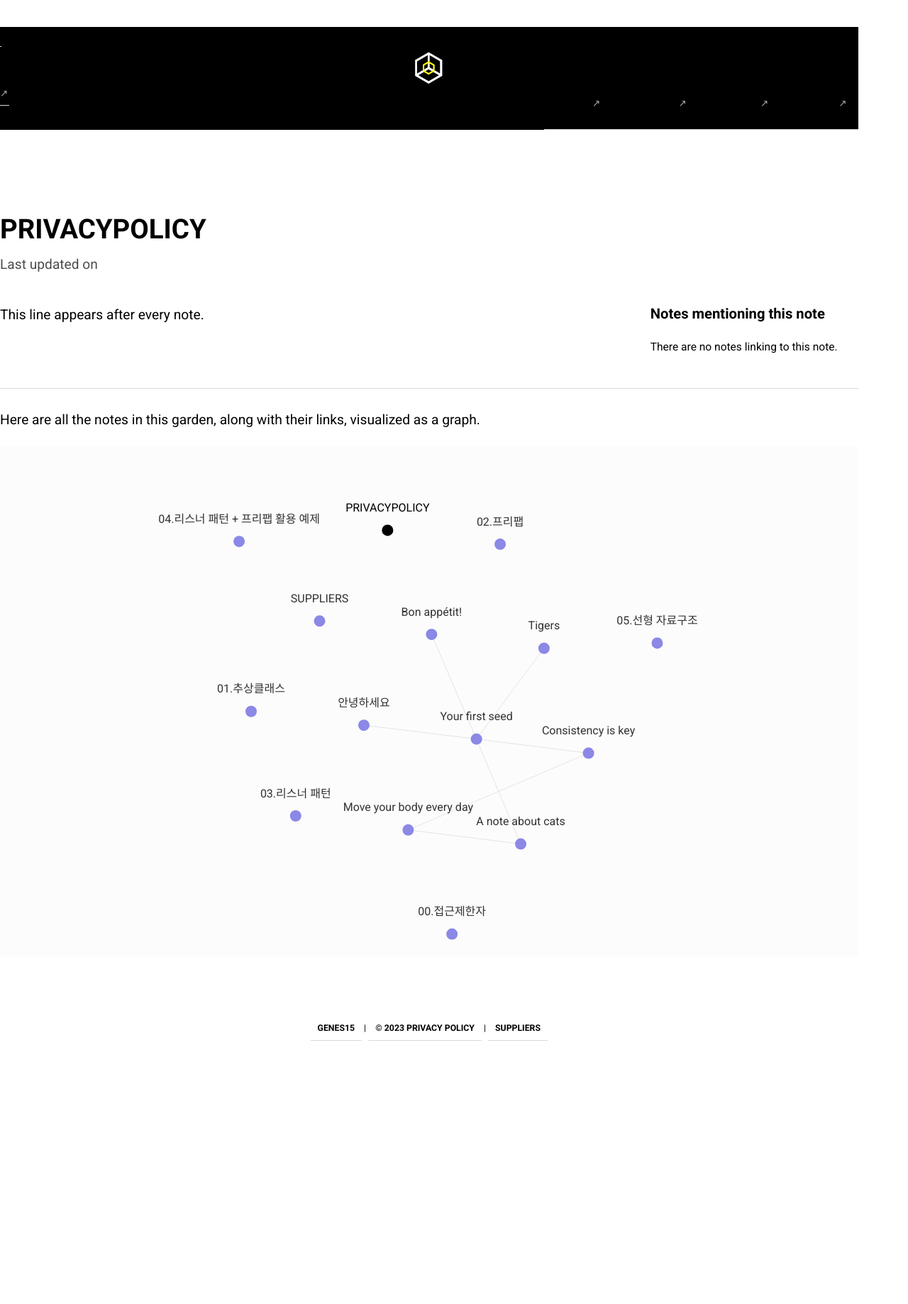
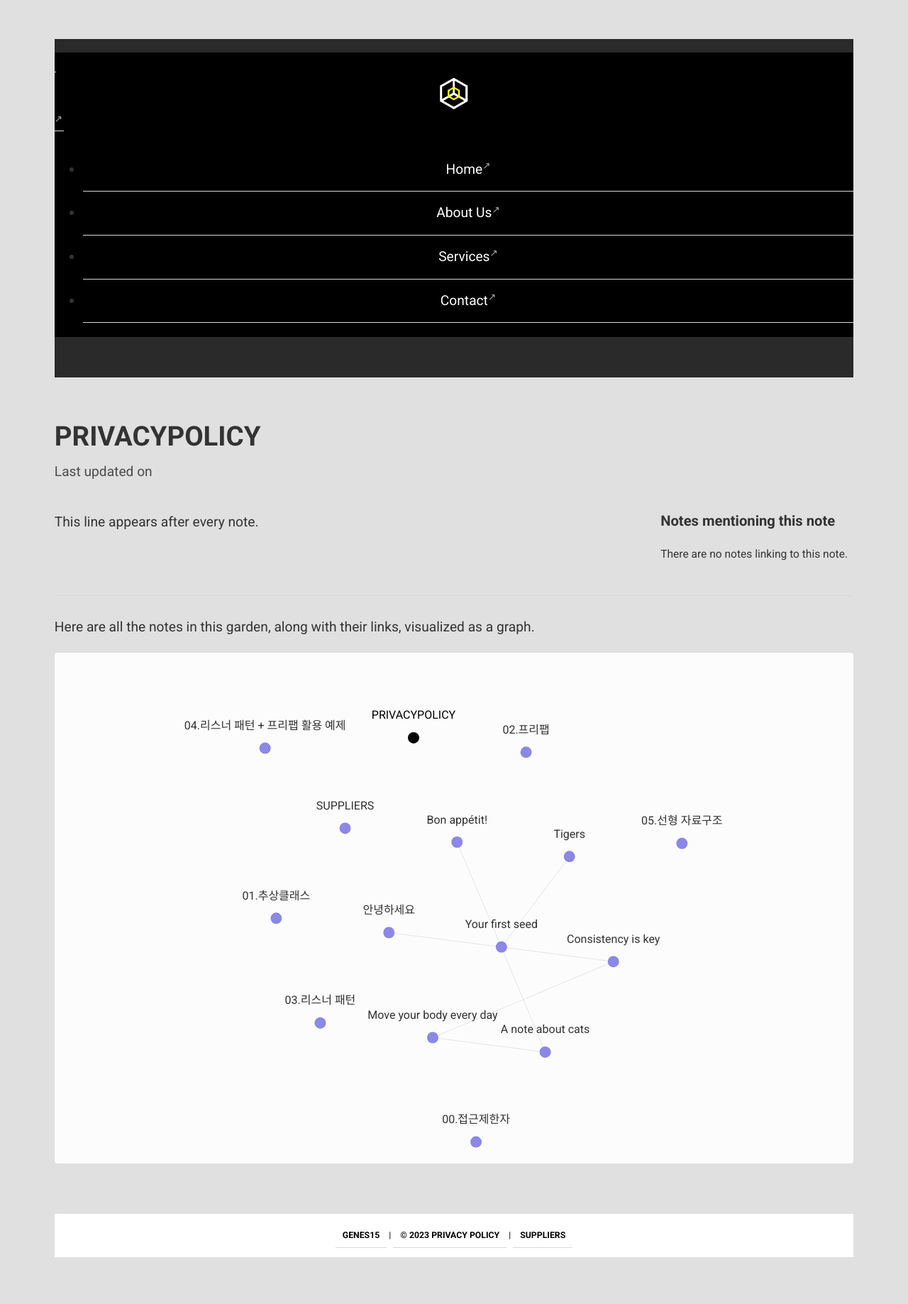
Before and after one commit to RED-SHA/Digitalgarden, a Jekyll site: the page built from _notes/PRIVACYPOLICY.md, in a window 1280 px wide. Shown: the whole page at 71% size. Built offline with Jekyll 4.4.1, drawn with Linux system fonts in a browser that asks for light colours; before the commit the page ends 1511 px from its top, so only the background shows below that.

Commit message:
Update head.html

```diff
--- a/_includes/head.html
+++ b/_includes/head.html
@@ -18,57 +18,32 @@
   <style>
     body {
         font-family: 'Roboto', sans-serif;
-        margin: 0;
-        padding: 0;
-        background-color: #fff; /* 배경을 하얀색으로 변경 */
-        color: #000; /* 텍스트를 검은색으로 변경 */
+        background-color: #e0e0e0; /* 회색조 배경 */
+        color: #333; /* 어두운 회색 텍스트 */
     }
-    a {
-        color: #000; /* 링크 색상을 검은색으로 변경 */
+    a, .banner-content, .sub-menu a {
+        color: #333; /* 어두운 회색 텍스트 */
         text-decoration: none;
     }
     a:hover {
-        color: #444; /* 호버 시 색상을 어둡게 변경 */
+        color: #da0037; /* 강렬한 악센트 색상 */
     }
     nav {
-        background-color: #fff; /* 네비게이션 배경을 하얀색으로 변경 */
+        background-color: #2a2a2a; /* 짙은 회색 배경 */
         overflow: hidden;
-    }
-    .banner-content {
-        float: left;
-        padding: 14px 16px;
-        color: black; /* 배너 콘텐츠 텍스트 색상을 검은색으로 변경 */
-        font-weight: bold;
-    }
-    nav ul {
-        list-style-type: none;
-        margin: 0;
-        padding: 0;
-        float: right;
-    }
-    nav ul li {
-        float: left;
     }
     nav ul li a {
         display: block;
-        color: black; /* 네비게이션 링크 색상을 검은색으로 변경 */
+        color: #fff; /* 하얀색 텍스트 */
         text-align: center;
         padding: 14px 16px;
-        text-decoration: none;
     }
     .sub-menu {
         display: none;
         position: absolute;
-        background-color: #fff; /* 서브 메뉴 배경색을 하얀색으로 변경 */
+        background-color: #e0e0e0; /* 회색조 배경 */
         box-shadow: 0px 8px 16px 0px rgba(0,0,0,0.2);
         z-index: 1000;
-    }
-    .sub-menu a {
-        color: black; /* 서브 메뉴 텍스트 색상을 검은색으로 변경 */
-        padding: 12px 16px;
-        text-decoration: none;
-        display: block;
-        text-align: left;
     }
     nav ul li:hover .sub-menu {
         display: block;
```
